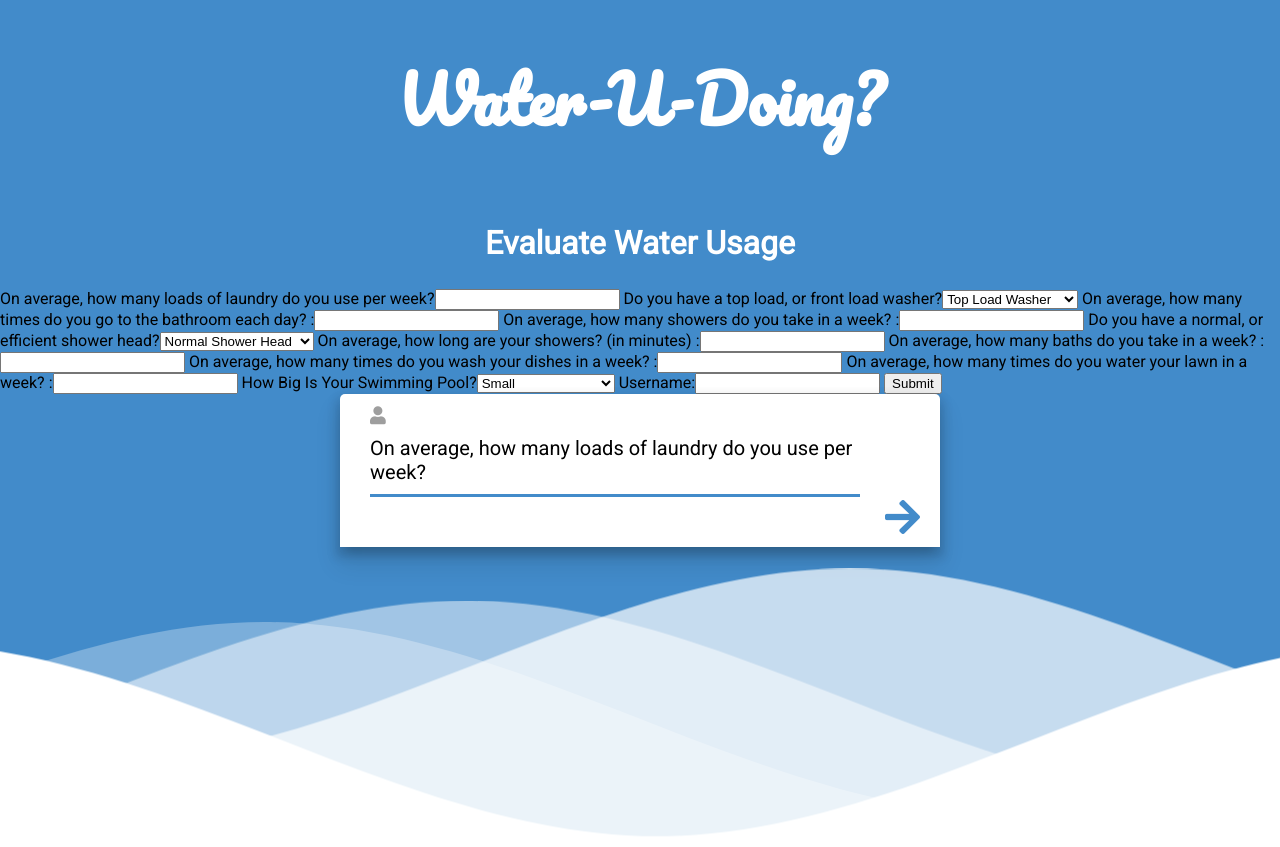
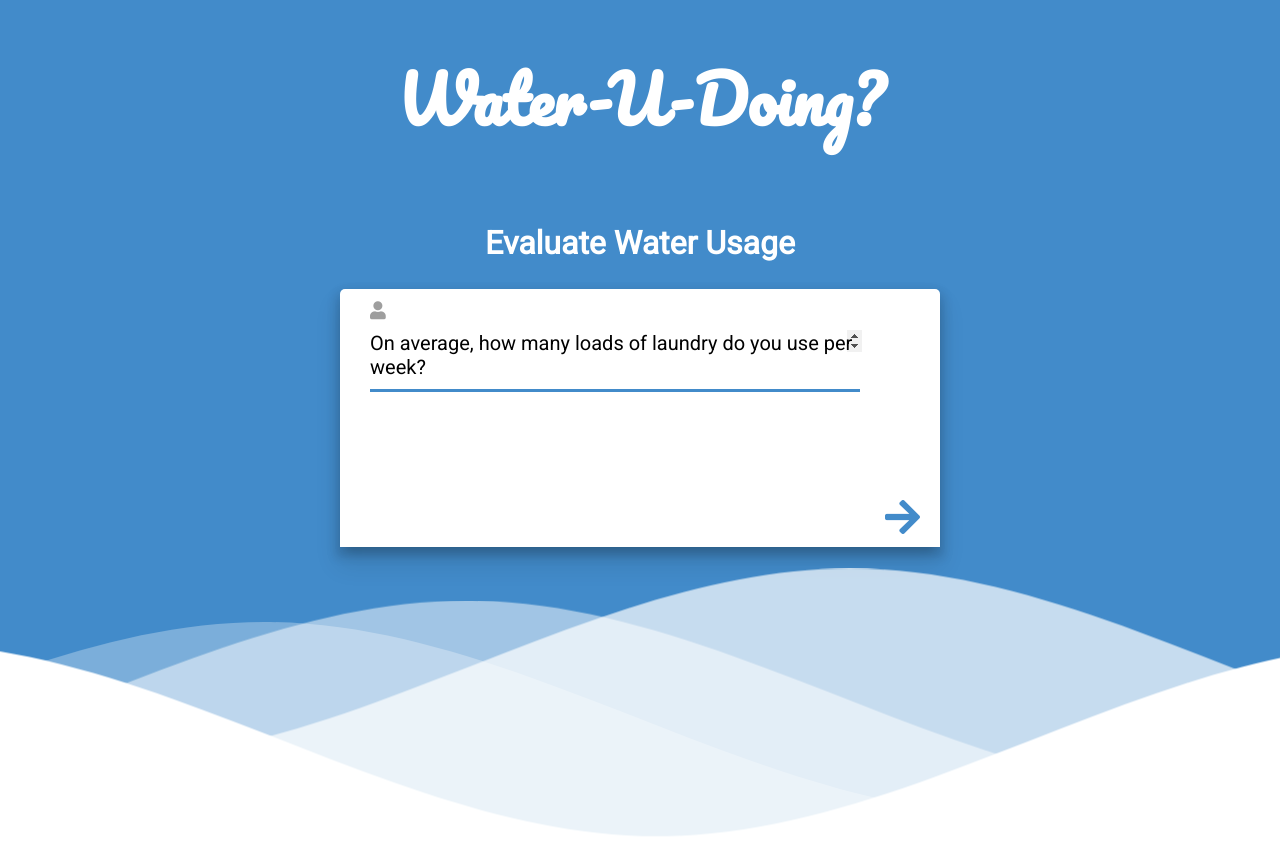
Before and after one commit to SUD592001/WaterYouDoing, a Django app: page /evaluate/new/ in a window 1280 px wide. Run offline with Django 3.2, Linux system fonts and the light colour scheme; the visitor is signed in with stand-in values (Sample User, id 1); some libraries are stand-ins or nearby versions.

Commit message:
fix weird form bug (lol I forgot something...)

```diff
--- a/evaluator/forms.py
+++ b/evaluator/forms.py
@@ -19,32 +19,13 @@ swimming_pool_choices = [
     ]
 
 class EvaluatorForm(forms.Form):
-    weekly_laundry_loads = forms.IntegerField(label='On average, how many loads of laundry do you use ' +
-                                                    'per week?', required=True)
-
-    washer_type_choices = forms.ChoiceField(label='Do you have a top load, or front load washer?', required=True,
-                                            choices=washer_type_choices)
-
-    daily_bathroom_trips = forms.IntegerField(label='On average, how many times do you go to the bathroom each day? ',
-                                                    required=True)
-
-    weekly_showers = forms.IntegerField(label='On average, how many showers do you take in a week? ', required=True)
-
-    shower_head_choices = forms.ChoiceField(label='Do you have a normal, or efficient shower head?', required=True,
-                                            choices=shower_head_choices)
-
-
-    shower_times = forms.IntegerField(label='On average, how long are your showers? (in minutes) ', required=True)
-
-    weekly_baths = forms.IntegerField(label='On average, how many baths do you take in a week? ', required=True)
-
-    weekly_dishes = forms.IntegerField(label='On average, how many times do you wash your dishes in a week? ',
-                                       required=True)
-
-    weekly_sprinkler = forms.IntegerField(label='On average, how many times do you water your lawn in a week? ',
-                                          required=True)
-
-    swimming_pool_choices = forms.ChoiceField(label='How Big Is Your Swimming Pool?', required=True,
-                                            choices=swimming_pool_choices)
-
-    username = forms.CharField(label='Username', min_length=4, max_length=30, required=True)
+    weekly_laundry_loads = forms.IntegerField(required=True)
+    washer_type = forms.ChoiceField(required=True, choices=washer_type_choices)
+    daily_bathroom_trips = forms.IntegerField(required=True)
+    weekly_showers = forms.IntegerField(required=True)
+    shower_head = forms.ChoiceField(required=True, choices=shower_head_choices)
+    shower_times = forms.IntegerField(required=True)
+    weekly_baths = forms.IntegerField(required=True)
+    weekly_dishes = forms.IntegerField(required=True)
+    weekly_sprinkler = forms.IntegerField(required=True)
+    swimming_pool = forms.ChoiceField(required=True, choices=swimming_pool_choices)
--- a/evaluator/templates/evaluate.html
+++ b/evaluator/templates/evaluate.html
@@ -1,14 +1,9 @@
 {% extends 'base.html' %}
-{% block title %}Evaluate{% endblock %}
+{% block title %}Evaluate Water Usage{% endblock %}
 {% block page-header %}Evaluate Water Usage{% endblock %}
 
 {% block container %}
-<form method="POST">
-  {% csrf_token %}
-  {{ form }}
-  <input type="submit">
-</form>
-
+{% csrf_token %}
 <div id="form-box">
     <i id="prev-btn" class="fas fa-arrow-left"></i>
     <i id="next-btn" class="fas fa-arrow-right"></i>
--- a/evaluator/views.py
+++ b/evaluator/views.py
@@ -1,5 +1,5 @@
 from django.contrib.auth.decorators import login_required
-from django.shortcuts import render, HttpResponseRedirect
+from django.shortcuts import render, HttpResponse
 from django.urls import reverse
 from evaluator.forms import EvaluatorForm
 from user_profile.models import UserProfile
@@ -17,8 +17,10 @@ def evaluate(request):
             try:
                 profile = UserProfile.objects.get(user=request.user)
                 profile.weekly_laundry_loads = data['weekly_laundry_loads']
+                profile.washer_type = data['washer_type']
                 profile.daily_bathroom_trips = data['daily_bathroom_trips']
                 profile.weekly_showers = data['weekly_showers']
+                profile.shower_head = data['shower_head']
                 profile.shower_times = data['shower_times']
                 profile.weekly_baths = data['weekly_baths']
                 profile.weekly_dishes = data['weekly_dishes']
@@ -26,25 +28,22 @@ def evaluate(request):
                 profile.swimming_pool = data['swimming_pool']
             except UserProfile.DoesNotExist:
                 profile = UserProfile(user=request.user, weekly_laundry_loads = data['weekly_laundry_loads'],
+                                      washer_type=data['washer_type'],
                                       daily_bathroom_trips = data['daily_bathroom_trips'],
-                                      weekly_showers = data['weekly_showers'], shower_times = data['shower_times'],
-                                      weekly_baths = data['weekly_baths'], weekly_dishes = data['weekly_dishes'],
+                                      weekly_showers = data['weekly_showers'],
+                                      shower_times = data['shower_times'],
+                                      shower_head=data['shower_head'],
+                                      weekly_baths = data['weekly_baths'],
+                                      weekly_dishes = data['weekly_dishes'],
                                       weekly_sprinkler = data['weekly_sprinkler'],
                                       swimming_pool = data['swimming_pool'])
             # store profile in db
             profile.save()
-            # go to results page
-            return HttpResponseRedirect(reverse('evaluation_result', username=request.user.username))
-    else:
-        form = EvaluatorForm()
+            return HttpResponse(request, 'Success!')
 
-    context = {
-        'form': form
-    }
-    return render(request, 'evaluate.html', context=context)
+    # send html on non-POST requests
+    return render(request, 'evaluate.html')
 
 
 def evaluate_js(request):
-    form = EvaluatorForm()
-    context = {'form': form}
-    return render(request, 'evaluate.js', context=context, content_type='text/javascript')
+    return render(request, 'evaluate.js', content_type='text/javascript')
```
Also changed, not shown: evaluator/templates/evaluate.js (+32 -3 lines), user_profile/models.py (+4 -5 lines), user_profile/migrations/0001_initial.py, user_profile/migrations/0002_auto_20210123_1450.py (deleted), user_profile/migrations/0002_auto_20210123_1632.py (deleted), user_profile/migrations/0003_auto_20210123_1632.py (deleted), user_profile/migrations/0003_userprofile_swimming_pool_choices.py (deleted), user_profile/migrations/0004_auto_20210123_1508.py (deleted).
